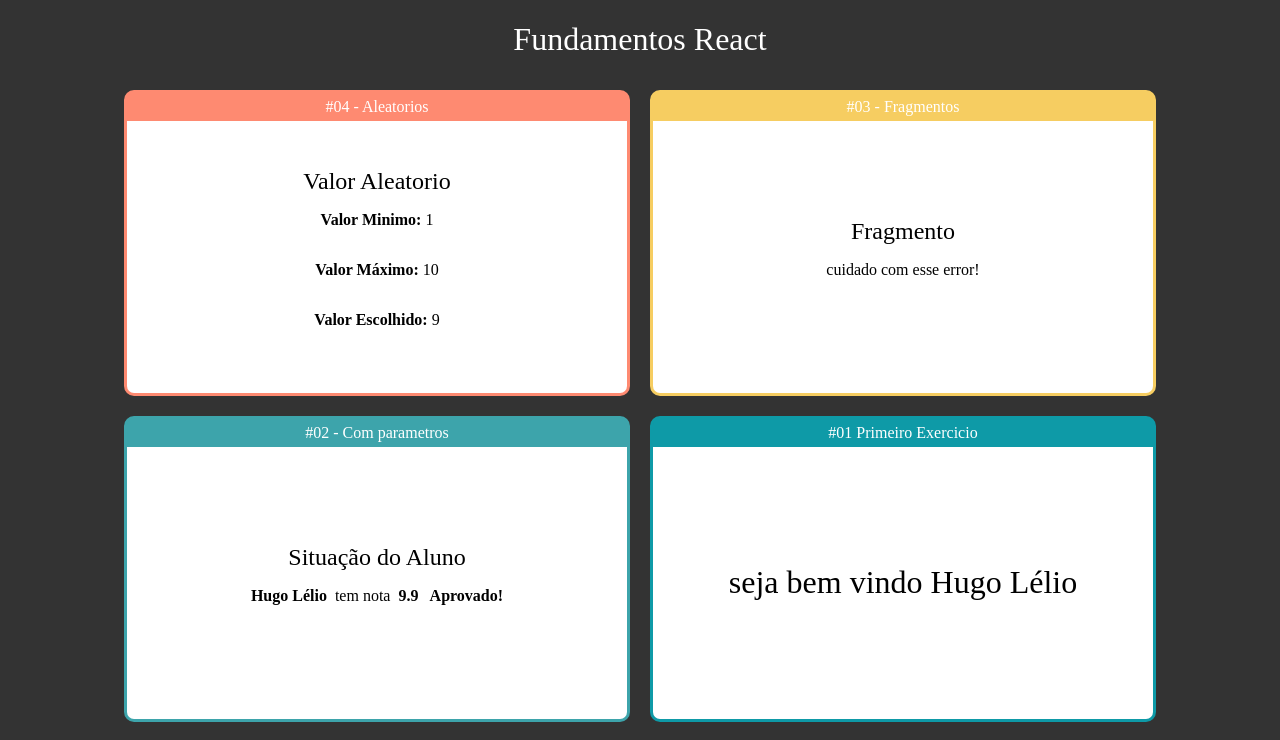
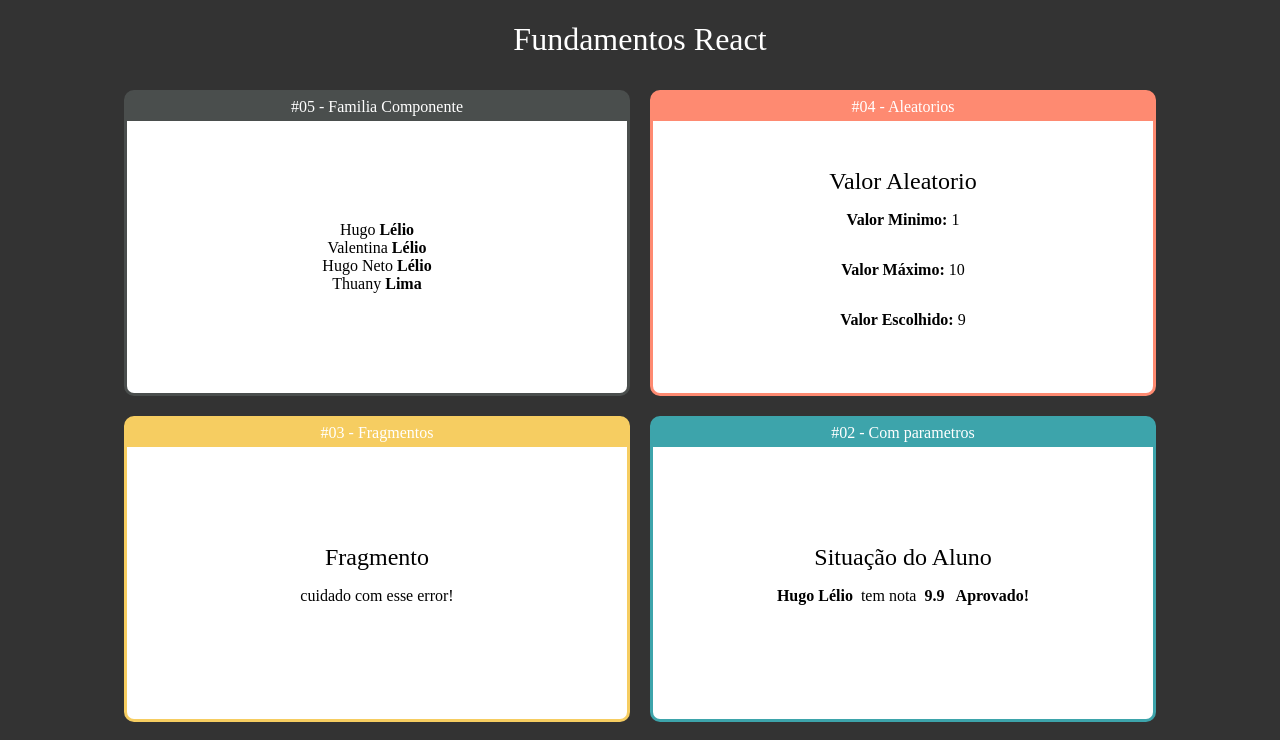
Before and after one commit to hugolrjdev/reactStudant, a React (Create React App) app in the folder fundamentos-react/: page / in a window 1280 px wide. Shown: the top 740 px of the page. Built offline with nearby package versions, Linux system fonts and the light colour scheme.

Commit message:
componente com filho

```diff
--- a/fundamentos-react/src/App.jsx
+++ b/fundamentos-react/src/App.jsx
@@ -5,6 +5,7 @@ import Primeiro from './componentes/basicos/Primeiro';
 import ComParamentros from './componentes/basicos/ComParametros';
 import Fragmento from './componentes/basicos/Fragmentos';
 import Card from "./componentes/layout/Card";
+import Familia from './componentes/basicos/Familia';
 
 
 const user = "Hugo Lélio";
@@ -13,7 +14,14 @@ const deuRock = <div><h1>D3uR0cK {user}</h1></div>;
 export default props =>
         <div className='app'>
            <h1>Fundamentos React</h1>
+
+
             <div className="cards">
+
+            <Card titulo="#05 - Familia Componente" color="#4a4e4d">
+                <Familia sobrenome="Lélio"></Familia>
+            </Card>
+
             <Card titulo="#04 - Aleatorios" color="#fe8a71">
                 <Aleatorio min={1} max={10} />
             </Card>
--- /dev/null
+++ b/fundamentos-react/src/componentes/basicos/Familia.jsx
@@ -0,0 +1,12 @@
+import React from "react";
+import FamiliaMenbro from './FamiliaMenbro';
+export default function Familia(props) {
+    return(
+        <div>
+            <FamiliaMenbro nome="Hugo" sobrenome={props.sobrenome} />
+            <FamiliaMenbro nome="Valentina" {...props}/>
+            <FamiliaMenbro nome="Hugo Neto" sobrenome={props.sobrenome}/>
+            <FamiliaMenbro nome="Thuany" sobrenome="Lima" />
+        </div>
+    );
+}
--- /dev/null
+++ b/fundamentos-react/src/componentes/basicos/FamiliaMenbro.jsx
@@ -0,0 +1,9 @@
+import React from "react";
+
+export default function FamiliaMenbro(props) {
+    return(
+        <div>
+            {props.nome} <strong> {props.sobrenome} </strong>
+        </div>
+    );
+}
```
Also changed, not shown: 1 other file (tests, documents, lock files or other folders).
